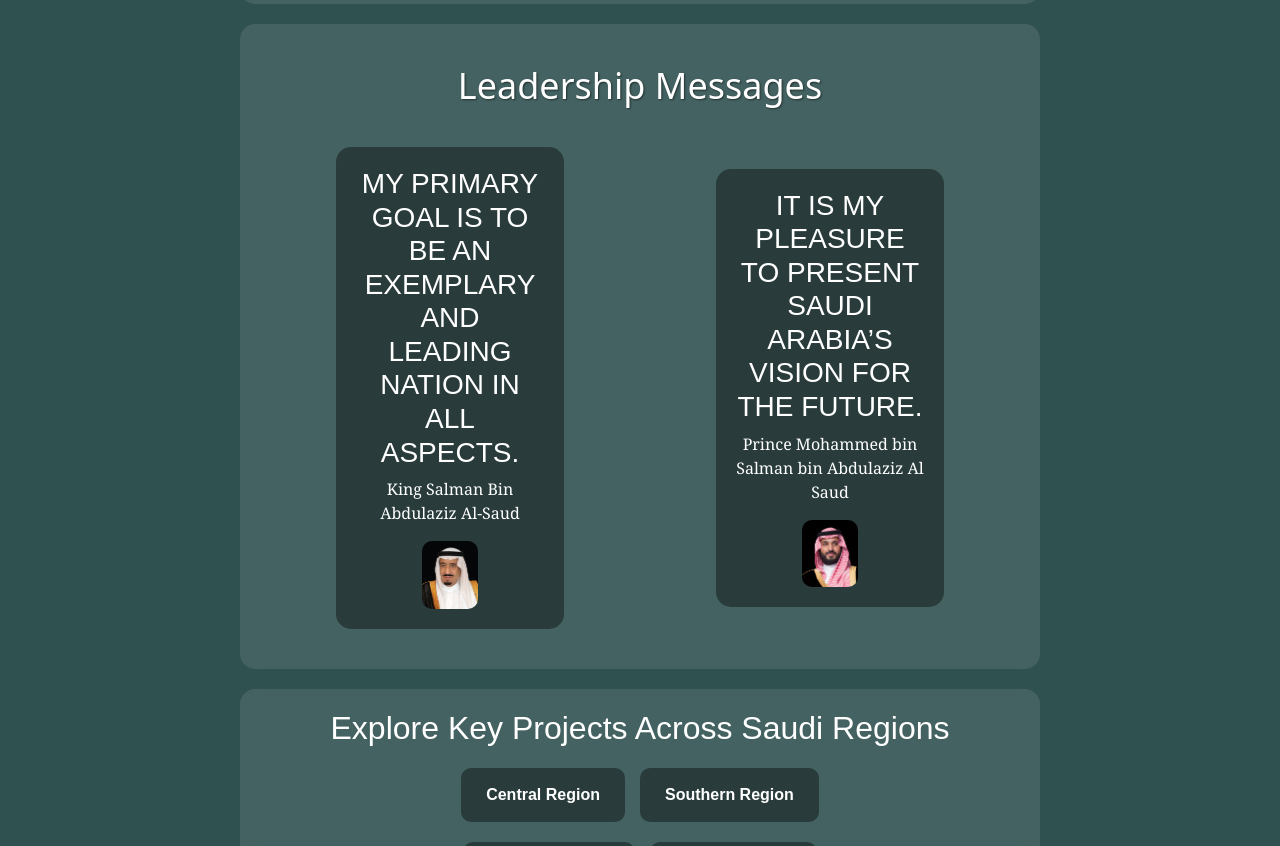
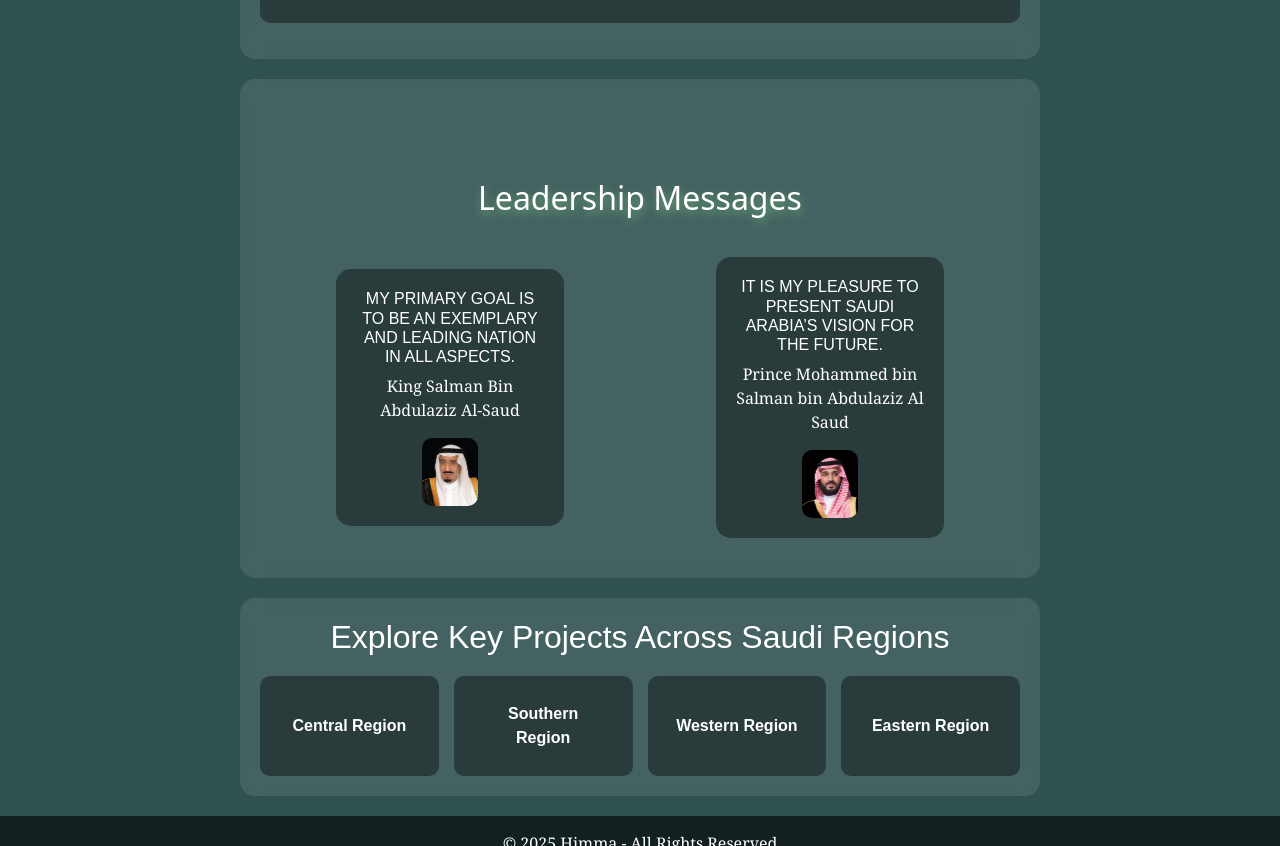
Before and after one commit to Hajar-h/Himma, a plain HTML site: page Index.html in a window 1280 px wide. Shown: the part 1954-2800 px from the top of the page. Drawn offline with nearby package versions, Linux system fonts and the light colour scheme.

Commit message:
Update CSS styles for better layout

```diff
--- a/Index.html
+++ b/Index.html
@@ -191,8 +191,6 @@
             <div class="region-list">
                 <a href="central-region.html" class="region">Central Region</a>
                 <a href="southern-region.html" class="region">Southern Region</a>
-            </div>
-            <div class="region-list">
                 <a href="western-region.html" class="region">Western Region</a>
                 <a href="eastern-region.html" class="region">Eastern Region</a>
             </div>
--- a/style.css
+++ b/style.css
@@ -81,10 +81,11 @@ nav ul li a:hover {
 }
 
 .title {
+    padding-top: 60px;
     font-family: system-ui, -apple-system, BlinkMacSystemFont, 'Segoe UI', Roboto, Oxygen, Ubuntu, Cantarell, 'Open Sans', 'Helvetica Neue', sans-serif;
-    font-size: 36px;
+    font-size: 200%;
     color: #ffffff;
-    text-shadow: 1px 1px 2px rgba(0, 0, 0, 0.5);
+    text-shadow: 1px 4px 10px rgba(151, 238, 141, 0.5);
     margin-bottom: 20px;
 }
 
@@ -235,7 +236,6 @@ h4 {
     flex-direction: column;
     padding: 40px 20px;
     margin: 20px auto;
-
     justify-content: center;
     gap: 20px;
     flex-wrap: wrap;
@@ -243,6 +243,62 @@ h4 {
 
 .message {
     display: flex;
+    justify-content: space-around;
+    align-items: center;
+}
+
+.message-list {
+    background: rgba(0, 0, 0, 0.4);
+    display: flex;
+    flex-direction: column;
+    align-items: center;
+    padding: 20px;
+    border-radius: 15px;
+    width: 30%;
+    text-align: center;
+    transition: 0.3s;
+}
+.message-list h3{
+    font-size:100%;
+}
+
+.message img {
+    width: 30%;
+    border-radius: 10px;
+}
+
+.message-list:hover {
+    transform: scale(1.05);
+    box-shadow: 0 0 20px rgba(255, 255, 255, 0.2);
+}
+
+.region-list {
+    display: grid;
+    grid-template-columns: repeat(auto-fill, minmax(150px, 1fr));
+    justify-content: center;
+    gap: 15px;
+    margin-top: 20px;
+}
+
+.region {
+    display: flex;
+    padding: 15px 25px;
+    height: 100px;
+    width: 100%;
+    background: rgba(0, 0, 0, 0.4);
+    color: white;
+    font-weight: bold;
+    text-decoration: none;
+    justify-content: center;
+    align-items: center;
+    border-radius: 10px;
+    transition: 0.3s;
+}
+
+.region:hover {
+    background: rgba(0, 0, 0, 0.8);
+    transform: translateY(-5px);
+}
 
 .contact-container {
     max-width: 800px;
@@ -366,55 +422,6 @@ h4 {
 .contact-container .privacy a {
     color: #ffcc00;
     text-decoration: none;
-    }
-
-    justify-content: space-around;
-    align-items: center;
-}
-
-.message-list {
-    background: rgba(0, 0, 0, 0.4);
-    display: flex;
-    flex-direction: column;
-    align-items: center;
-    padding: 20px;
-    border-radius: 15px;
-    width: 30%;
-    text-align: center;
-    transition: 0.3s;
-}
-
-.message img {
-    width: 30%;
-    border-radius: 10px;
-}
-
-.message-list:hover {
-    transform: scale(1.05);
-    box-shadow: 0 0 20px rgba(255, 255, 255, 0.2);
-}
-
-.region-list {
-    display: flex;
-    justify-content: center;
-    gap: 15px;
-    flex-wrap: wrap;
-    margin-top: 20px;
-}
-
-.region {
-    padding: 15px 25px;
-    background: rgba(0, 0, 0, 0.4);
-    color: white;
-    font-weight: bold;
-    text-decoration: none;
-    border-radius: 10px;
-    transition: 0.3s;
-}
-
-.region:hover {
-    background: rgba(0, 0, 0, 0.8);
-    transform: translateY(-5px);
 }
 
 .card {
@@ -660,6 +667,8 @@ th {
     transition: background-color 0.3s ease;
     float: left;
     margin: 0;
+    position: relative;
+    z-index:10;
 }
 
 
@@ -688,6 +697,8 @@ th {
 
 
 .close-btn {
+    position: absolute;
+    display: block;
     background: none;
     border: none;
     color: #fff;
@@ -709,6 +720,7 @@ th {
 
 .sidebar ul.components li {
     padding: 10px 20px;
+    margin-bottom: 10px;
 }
 
 .sidebar ul.components li a {
```
Also changed, not shown: aboutus.html (+1 -1 lines), central-region.html (+1 -1 lines), contactus.html (+1 -1 lines), eastern-region.html (+1 -1 lines), southern-region.html (+2 -2 lines), western-region.html (+1 -1 lines). Lines whose indentation alone changed are shown as unchanged.
